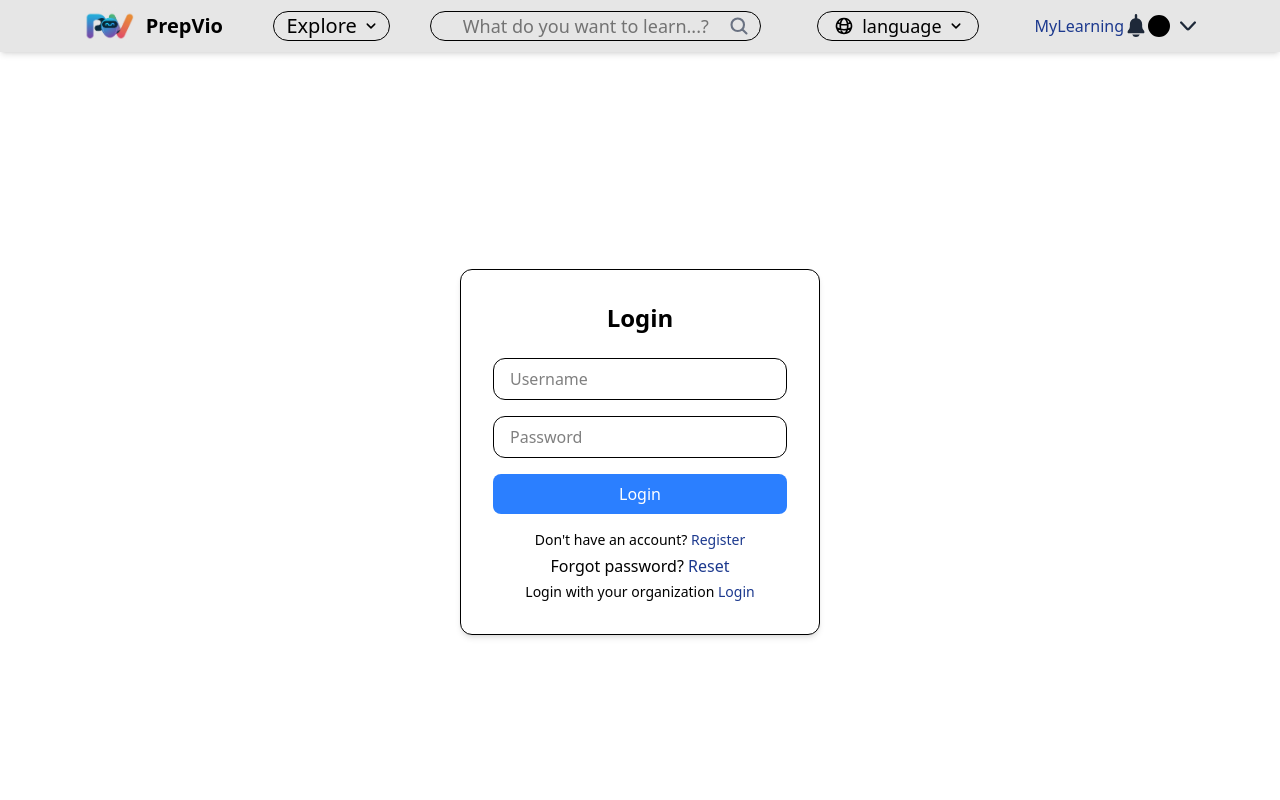
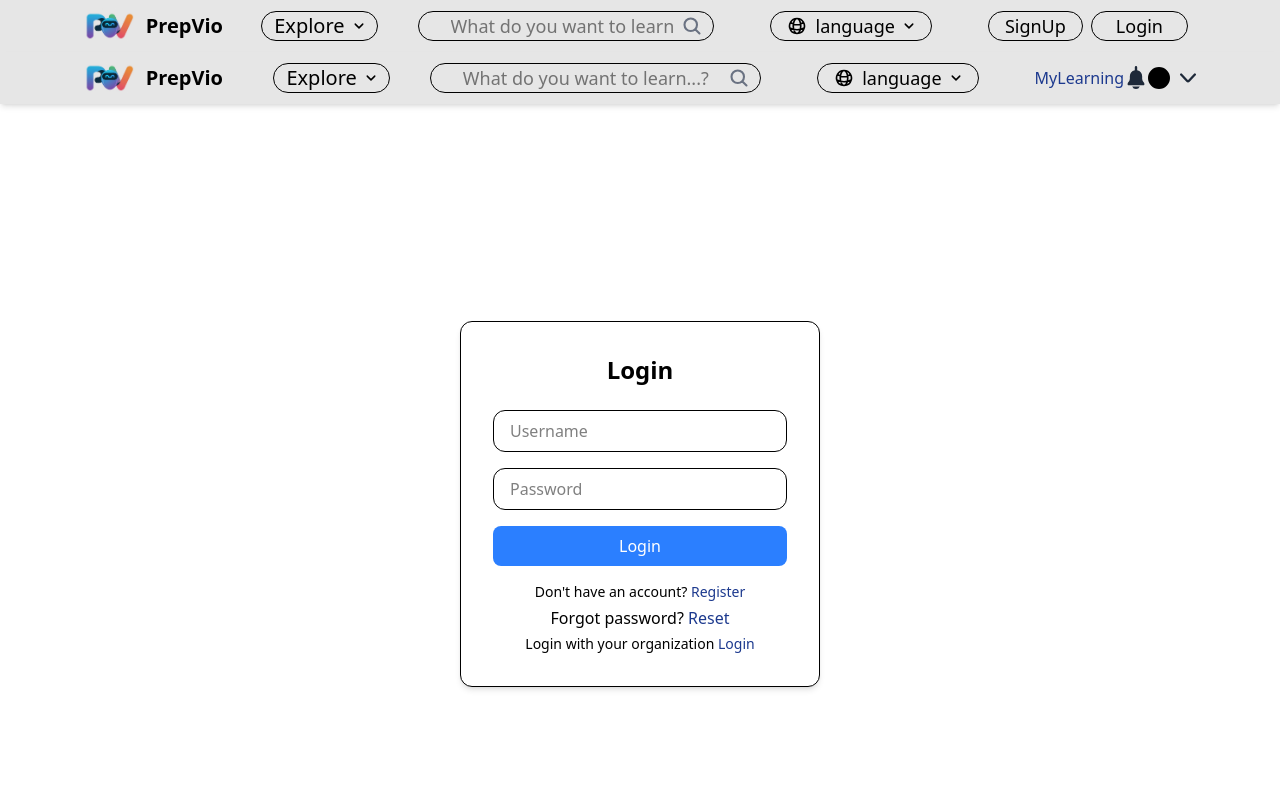
Before and after one commit to suwaibha/nofee-react, a React (Vite) app in the folder my-react-app/: page / in a window 1280 px wide. Shown: the top 800 px of the page. Built offline with nearby package versions, Linux system fonts and the light colour scheme.

Commit message:
Update App.jsx

```diff
--- a/my-react-app/src/App.jsx
+++ b/my-react-app/src/App.jsx
@@ -5,18 +5,19 @@ import './App.css'
 import Login from './login.jsx';
 import Signup from './signup.jsx';
 import Auth from './authentication.jsx';
-// import Navbar from './navbar.jsx';
+import Navbar from './navbar.jsx';
 import Footer from './footer.jsx';
 import Video from './videoplayer.jsx';
 import Courses from './courses.jsx';
 import Navbarlogin from './navbarlogin.jsx';
+import Coursesresume from './coursesresume.jsx';
 
 function App() {
   return (
     <div>
 
 
-    {/* <Navbar /> */}
+    <Navbar />
     <Navbarlogin />
 
 
@@ -25,7 +26,9 @@ function App() {
           <Auth />
           <Courses />
           <Video />
+          <Coursesresume />
           <Footer />
+
 
 
         </div>
```
